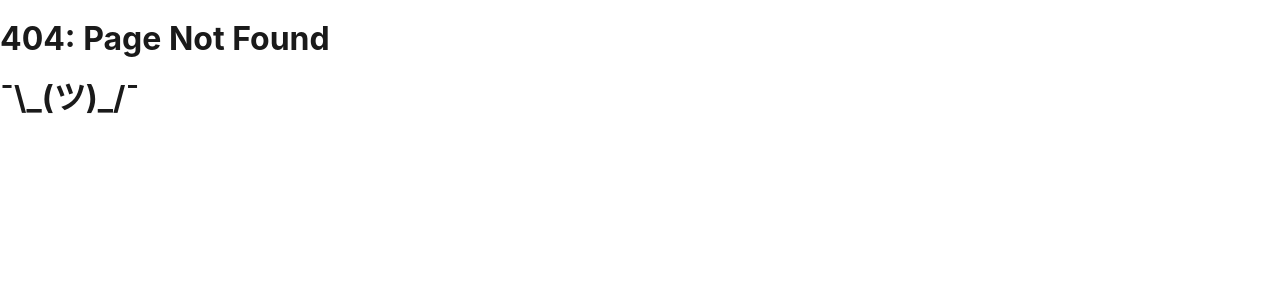
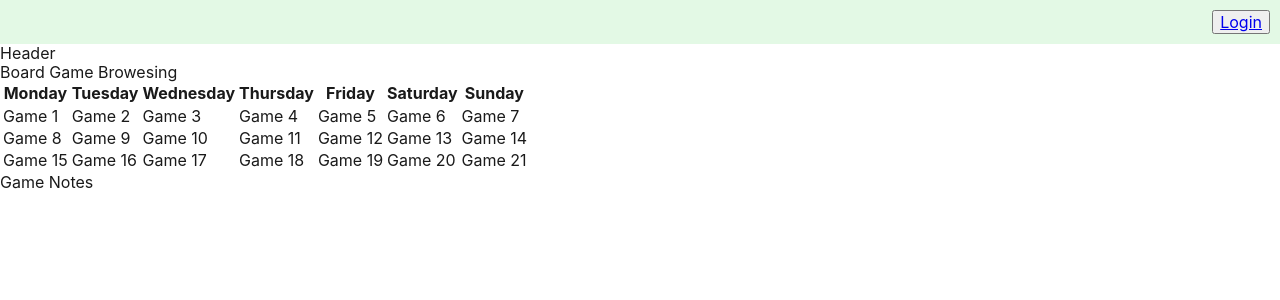
Before and after one commit to fluviangumbo/Board-Game-Night, a React (Vite) app in the folder client/: page /calendar in a window 1280 px wide. Before the commit this address had no page. Shown: the top 300 px of the page. Built offline with nearby package versions, Linux system fonts and the light colour scheme.

Commit message:
set up basic page

```diff
--- /dev/null
+++ b/client/src/pages/Calendar.tsx
@@ -0,0 +1,66 @@
+// import { useState, useEffect, useLayoutEffect } from "react";
+// import { retrieveUsers } from "../api/userAPI";
+// import type { UserData } from "../interfaces/UserData";
+// import ErrorPage from "./ErrorPage";
+// import UserList from "../components/Users";
+// import auth from "../utils/auth";
+// import { Link } from "react-router-dom";
+import Table from "react-bootstrap/Table";
+
+const calendar = () => {
+  return (
+    <>
+      <div>Header</div>
+      <div> Board Game Browesing</div>
+      <main>
+        <div className="Calendar">
+          <Table striped bordered hover>
+            <thead>
+                <tr>
+                    <th>Monday</th>
+                    <th>Tuesday</th>
+                    <th>Wednesday</th>
+                    <th>Thursday</th>
+                    <th>Friday</th>
+                    <th>Saturday</th>
+                    <th>Sunday</th>
+                </tr>
+            </thead>
+            <tbody>
+                <tr>
+                    <td>Game 1</td>
+                    <td>Game 2</td>
+                    <td>Game 3</td>
+                    <td>Game 4</td>
+                    <td>Game 5</td>
+                    <td>Game 6</td>
+                    <td>Game 7</td>
+                </tr>
+                <tr>
+                    <td>Game 8</td>
+                    <td>Game 9</td>
+                    <td>Game 10</td>
+                    <td>Game 11</td>
+                    <td>Game 12</td>
+                    <td>Game 13</td>
+                    <td>Game 14</td>
+                </tr>
+                <tr>
+                    <td>Game 15</td>
+                    <td>Game 16</td>
+                    <td>Game 17</td>
+                    <td>Game 18</td>
+                    <td>Game 19</td>
+                    <td>Game 20</td>
+                    <td>Game 21</td>
+                </tr>
+            </tbody>
+          </Table>
+        </div>
+      </main>
+      <div>Game Notes</div>
+    </>
+  );
+};
+
+export default calendar;
--- a/client/src/pages/Home.tsx
+++ b/client/src/pages/Home.tsx
@@ -2,7 +2,7 @@
 import { retrieveUsers } from "../api/userAPI";
 import type { UserData } from "../interfaces/UserData";
 import ErrorPage from "./ErrorPage";
-import UserList from "../components/Users";
+// import UserList from "../components/Users";
 import auth from "../utils/auth";
 import { Link } from "react-router-dom";
 
```
Also changed, not shown: client/src/main.tsx (+6 -1 lines).
